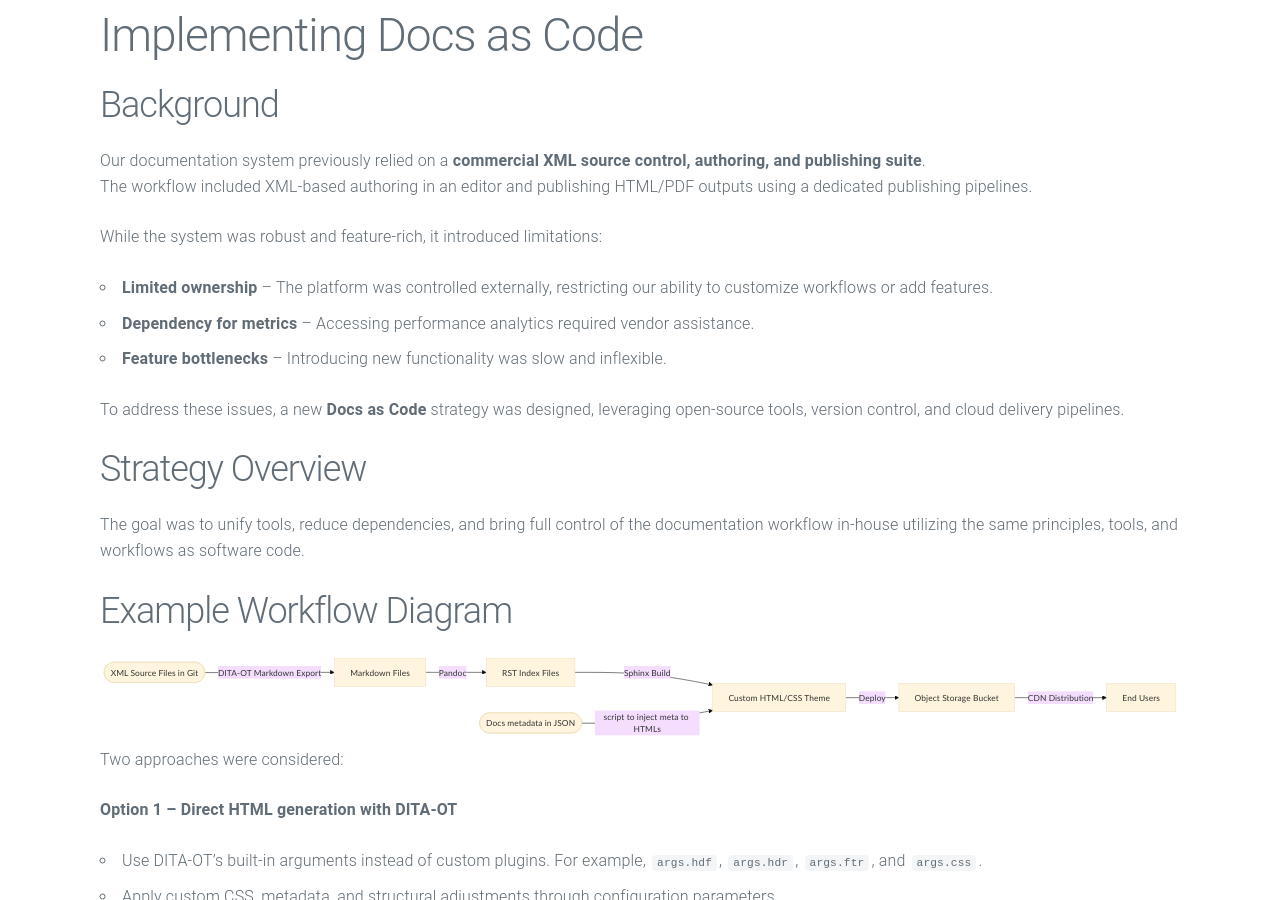
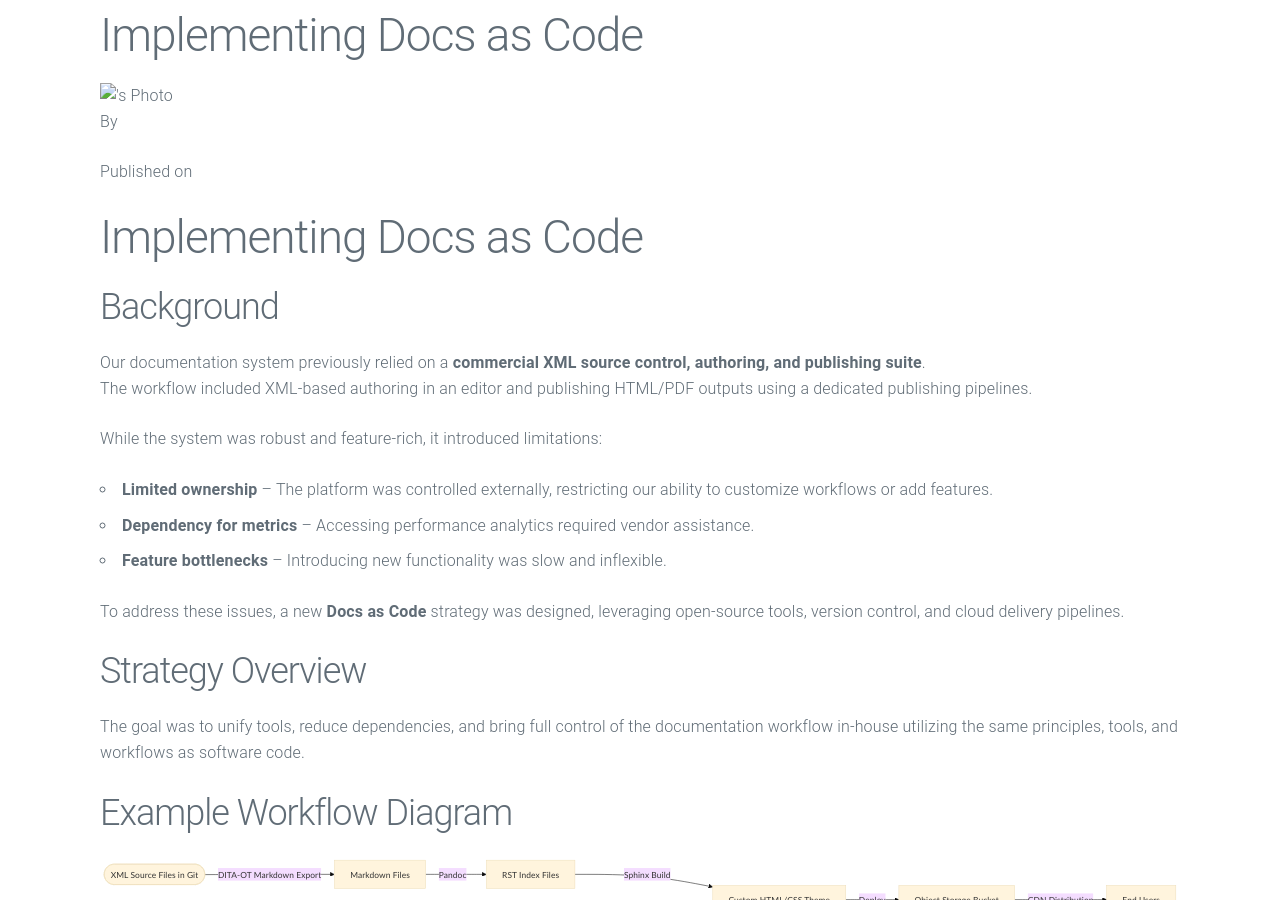
Before and after one commit to veera-linga/blogs, a Jekyll site: the page built from implementing-docs-as-code.md, in a window 1280 px wide and 900 px high. Built offline with Jekyll 4.4.1, drawn with Linux system fonts in a browser that asks for light colours; our own code applies the rules of GitHub Pages for plain Markdown files.

Commit message:
Update default.html
Signed-off-by: veera <124036467+veera-linga@users.noreply.github.com>

```diff
--- a/_layouts/default.html
+++ b/_layouts/default.html
@@ -10,6 +10,17 @@
     </head>
   <body>
     <div class="container">
+     <div class="blog-banner">
+          <h1>{{ page.title }}</h1>
+
+          <div class="author-info">
+              <img src="{{ page.author_image }}" alt="{{ page.author }}'s Photo">
+              <div class="author-details">
+                  <p>By {{ page.author }}</p>
+                  <p>Published on {{ page.date | date : "%B %d, %Y" }}</p>
+              </div>
+          </div>
+      </div>
       {{ content }}
     </div>
 
```
